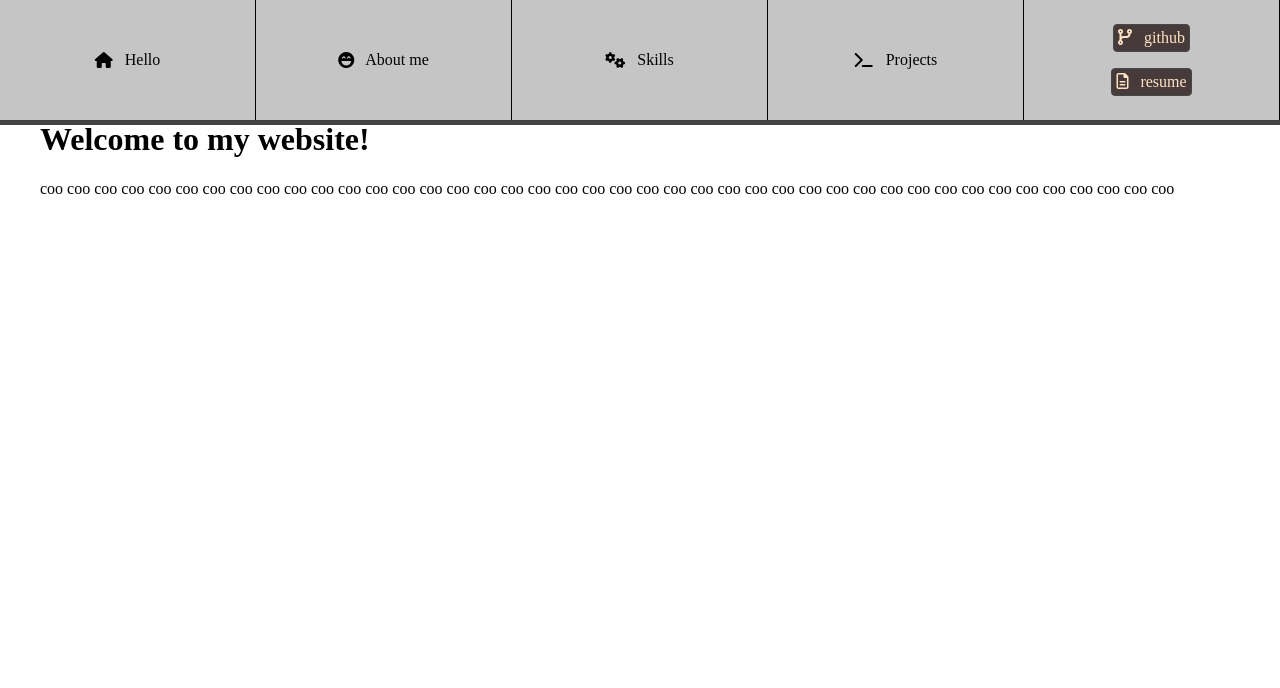
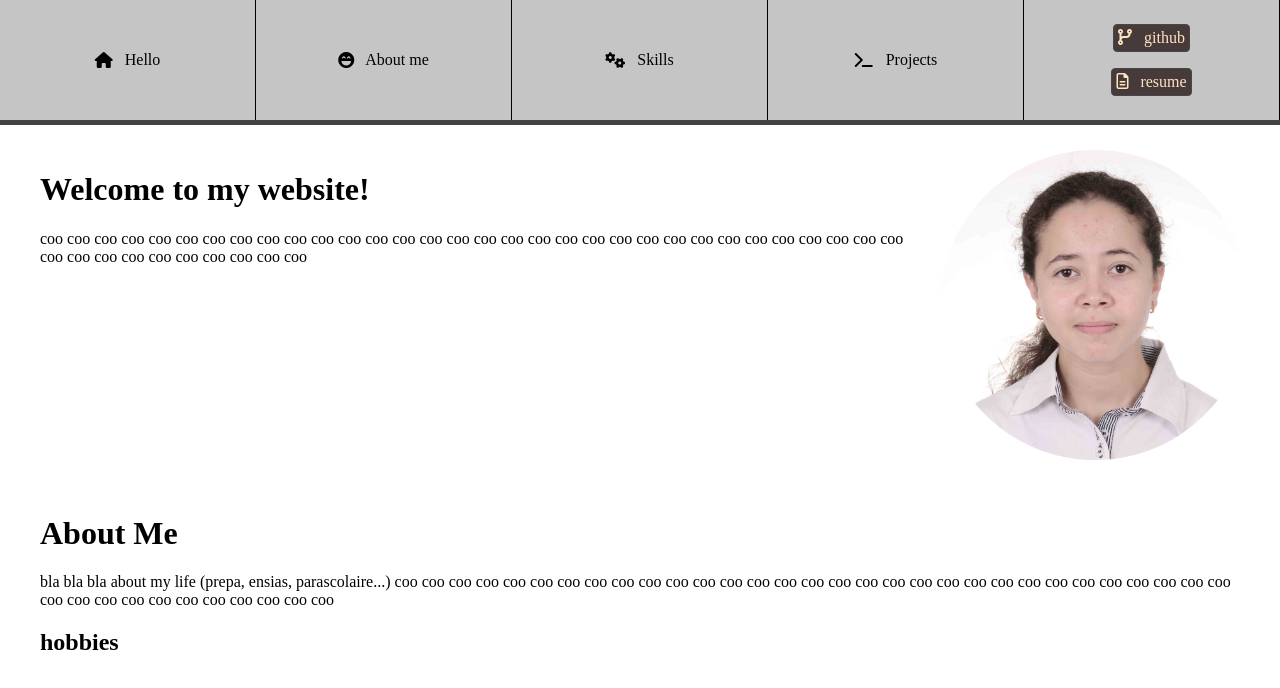
Before and after one commit to IrisTheSnail/game-in-JS-es6, a React (Create React App) app: page / in a window 1280 px wide. Shown: the top 688 px of the page. Built offline with nearby package versions, Linux system fonts and the light colour scheme.

Commit message:
the about me part

```diff
--- a/public/index.html
+++ b/public/index.html
@@ -14,6 +14,8 @@
     <link rel="stylesheet" href=
         "https://cdnjs.cloudflare.com/ajax/libs/font-awesome/6.2.0/css/all.css">
     </link>
+    <link href='http://fonts.googleapis.com/css?family=Ubuntu&subset=cyrillic,latin'
+    rel='stylesheet' type='text/css' />
     <title>React App</title>
   </head>
   <body>
--- a/src/App.js
+++ b/src/App.js
@@ -1,15 +1,18 @@
 import './style/app.css';
 import './style/houm.css';
 import './style/header.css';
+import './style/aboutMe.css';
 
 import Header from './components/header';
 import Houm from './components/Houm';
+import About from './components/aboutMe';
 
 export default function App() {
   return (
     <>
       <Header></Header>
       <Houm></Houm>
+      <About></About>
     </>
   );
 }
--- a/src/components/Houm.js
+++ b/src/components/Houm.js
@@ -11,14 +11,14 @@ export default function Houm(){
                         coo coo coo coo
                     </div>
                 </div>
-
+                <img className="mi cv" src="mi.png" alt="mi"></img>
             </div>
         );//<img className="mi cv" src="mi.png" alt="mi"></img>
 
     }else { //2 : we re on a tablet or a cellphone
         return(
             <div className="mii2" id="coo2">
-
+                <img className="mi2 cv2" src="mi.png" alt="mi"></img>
                 <div className="mi2" id="texte2">
                     <h1 className="txt2">Welcome to my website!</h1>
                     <div className="txt2">
--- /dev/null
+++ b/src/components/aboutMe.js
@@ -0,0 +1,13 @@
+
+export default function About(){
+    return(
+        <div className="txtabt">
+        <h1 id="path">About Me</h1>
+        <div> bla bla bla about my life (prepa, ensias, parascolaire...)
+            coo coo coo coo coo coo coo coo coo coo coo coo coo coo coo coo coo coo coo coo coo coo coo coo coo coo coo coo coo coo coo coo coo coo coo coo coo coo
+            coo coo coo coo
+        </div>
+        <h2>hobbies</h2>
+        </div>
+    );
+}
--- /dev/null
+++ b/src/style/aboutMe.css
@@ -0,0 +1,3 @@
+.txtabt {
+    margin: 40px;
+}
--- a/src/style/app.css
+++ b/src/style/app.css
@@ -1,10 +1,10 @@
 body {
-    padding-top: 50px;
+    padding-top: 100px;
 
 }
 
 a {
-    text-decoration: none; /*9ra 9ra*/
+    text-decoration: none;
 }
 
 * {
--- a/src/style/houm.css
+++ b/src/style/houm.css
@@ -4,6 +4,7 @@
     margin-top: 50px;
     margin-left: 40px;
     gap : 30px;
+    margin-bottom: 55px;
 
 }
 
@@ -17,7 +18,7 @@
     margin-top: 50px;
     margin-left: 10px;
     gap : 30px;
-
+    margin-bottom: 40px;
 
 }
 
```
